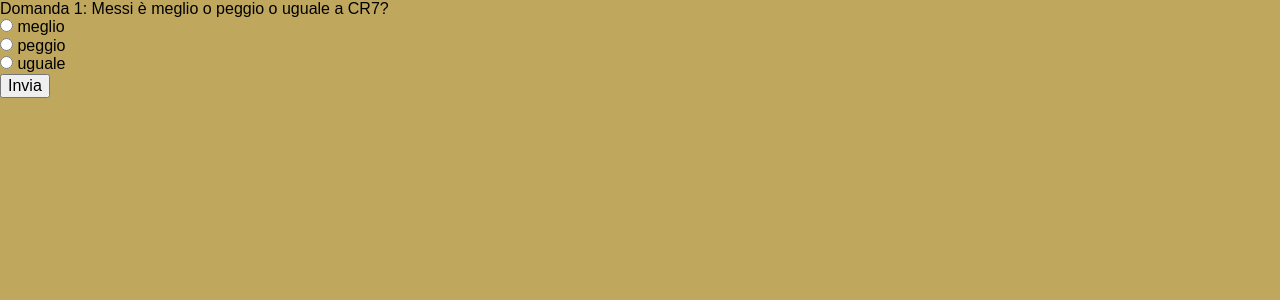
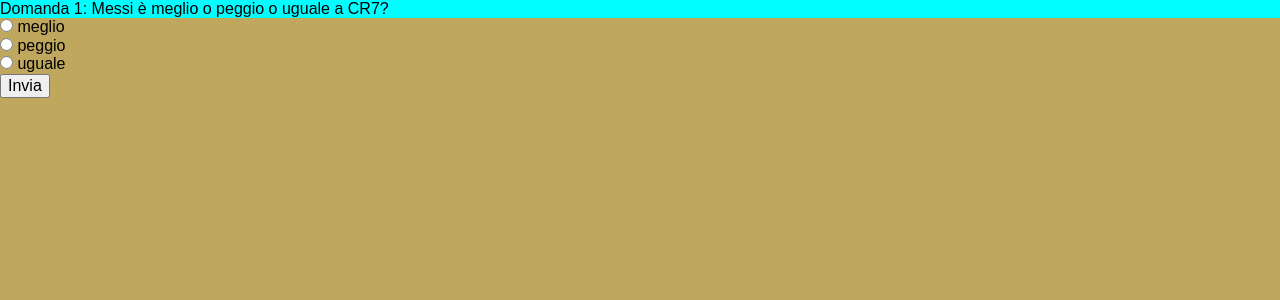
Before and after one commit to viss13/Progetto-Hoxha-Sfondrini, a PHP site: page /quiz.html in a window 1280 px wide. Shown: the part 75-375 px from the top of the page. Run offline with PHP 8.4, Linux system fonts and the light colour scheme; some web fonts are replaced.

Commit message:
piccola modifica

```diff
--- a/style.css
+++ b/style.css
@@ -92,7 +92,7 @@ main {width: 80%;padding: 10px;}
 footer{background-color: black; text-align: center; margin-top: 20px; color: #bfa75d; padding: 30px;}
 
 
-#question{te}
+#question{background-color: aqua;}
 
 
 
```
